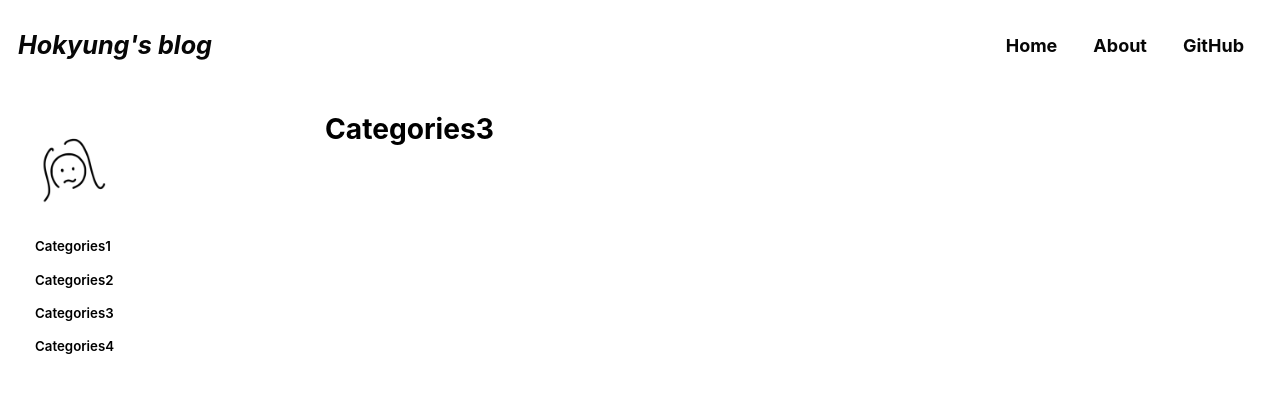
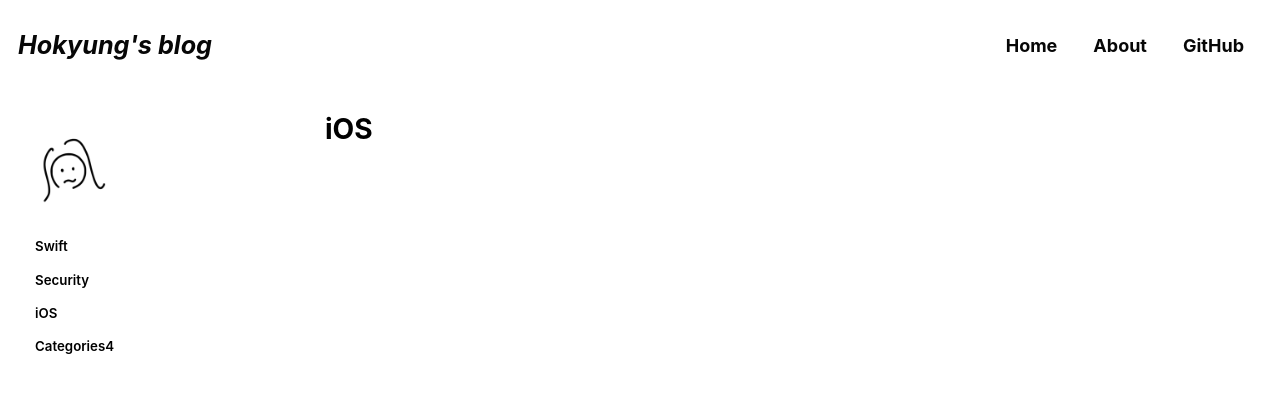
Before and after one commit to 4rmi0s/4rmi0s.github.io, a Jekyll site: the page built from _pages/categories/category-categories3.md, in a window 1280 px wide and 900 px high. Shown: the top 393 px of the window. Built offline with Jekyll 4.4.1, drawn with Linux system fonts in a browser that asks for light colours; cached includes are drawn as plain includes; some web fonts are replaced.

Commit message:
2022-08-04_01

```diff
--- a/_data/navigation.yml
+++ b/_data/navigation.yml
@@ -18,11 +18,11 @@ main:
 # sidebar navigation (categories)
 # 2022.02.15 sidebar update : simple ver.
 categories:
-  - title: "Categories1"
-    url: /categories/categories1/
-  - title: "Categories2"
-    url: /categories/categories2/
-  - title: "Categories3"
-    url: /categories/categories3/
+  - title: "Swift"
+    url: /categories/Swift/
+  - title: "Security"
+    url: /categories/Security/
+  - title: "iOS"
+    url: /categories/iOS/
   - title: "Categories4"
     url: /categories/categories4/
--- a/_pages/categories/category-categories1.md
+++ b/_pages/categories/category-categories1.md
@@ -1,7 +1,7 @@
 ---
-title: "Categories1"
+title: "Swift"
 layout: category
-permalink: /categories/categories1/
+permalink: /categories/Swift/
 author_profile: true
 taxonomy: Categories1
 sidebar:
--- a/_pages/categories/category-categories2.md
+++ b/_pages/categories/category-categories2.md
@@ -1,7 +1,7 @@
 ---
-title: "Categories2"
+title: "Security"
 layout: category
-permalink: /categories/categories2/
+permalink: /categories/Security/
 author_profile: true
 taxonomy: Categories2
 sidebar:
--- a/_pages/categories/category-categories3.md
+++ b/_pages/categories/category-categories3.md
@@ -1,7 +1,7 @@
 ---
-title: "Categories3"
+title: "iOS"
 layout: category
-permalink: /categories/categories3/
+permalink: /categories/iOS/
 author_profile: true
 taxonomy: Categories3
 sidebar:
```
Also changed, not shown: _pages/categories/category-categories4.md (+2 -2 lines).
